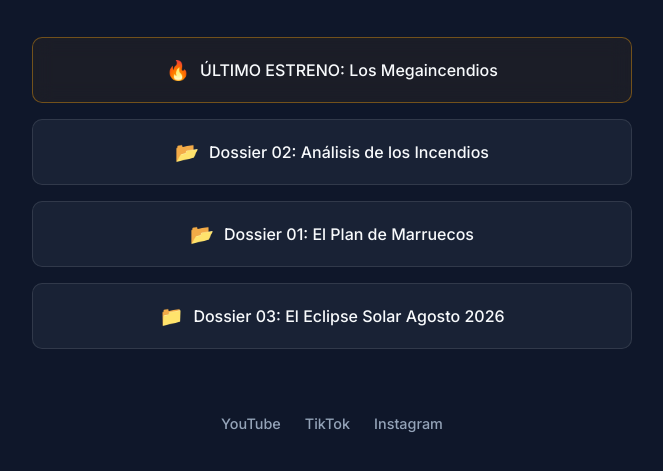
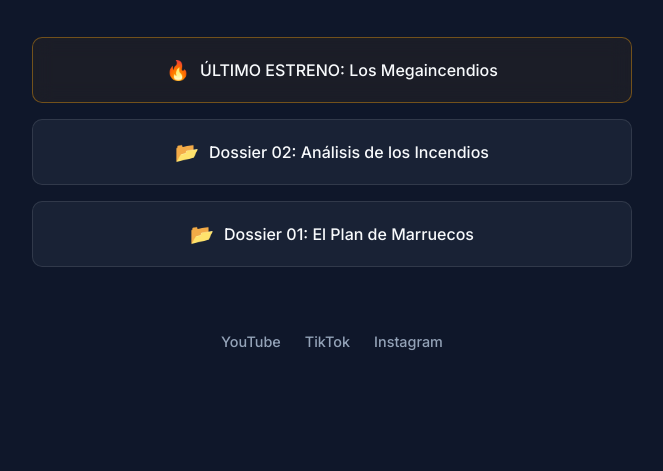
Before and after one commit to gabrielmagdaleno/dossier-documental, a plain HTML site: page enlaces/index.html in a window 1280 px wide. Shown: the part 247-718 px from the top of the page, without its empty margins (308-971 px from the left). Drawn offline with Linux system fonts and the light colour scheme.

Commit message:
Comment out Dossier 03 link in index.html
Comment out the link for Dossier 03: El Eclipse Solar Agosto 2026.

```diff
--- a/enlaces/index.html
+++ b/enlaces/index.html
@@ -191,9 +191,9 @@
                 <span class="icon">📂</span> Dossier 01: El Plan de Marruecos
             </a>
 
-            <a href="https://app.notion.com/p/Dossier-03-El-Eclipse-Solar-Agosto-2026-3b68fd9f0d498084965ac2bc51b4744c?source=copy_link" class="link-button" target="_blank" rel="noopener noreferrer">
+            <!--<a href="https://app.notion.com/p/Dossier-03-El-Eclipse-Solar-Agosto-2026-3b68fd9f0d498084965ac2bc51b4744c?source=copy_link" class="link-button" target="_blank" rel="noopener noreferrer">
                 <span class="icon">📁 </span> Dossier 03: El Eclipse Solar Agosto 2026
-            </a>
+            </a>-->
 
         </main>
 
```
